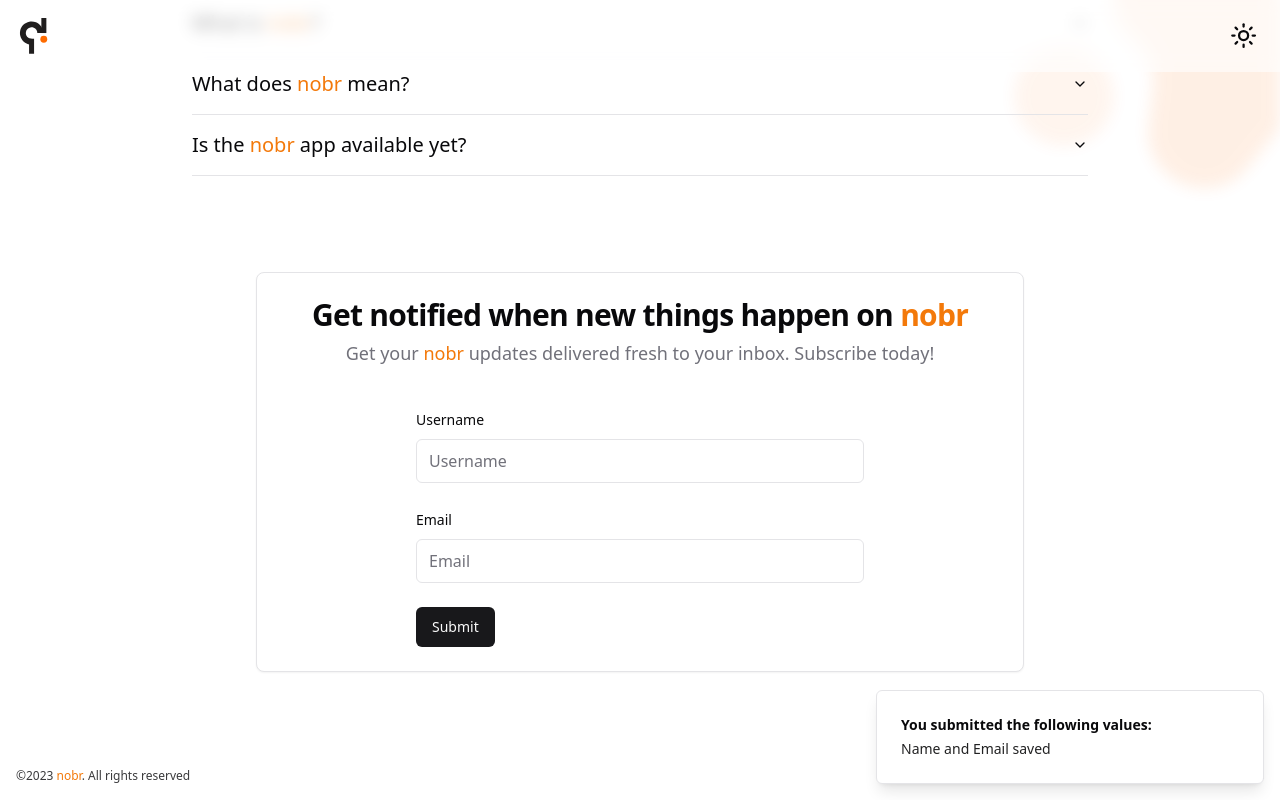
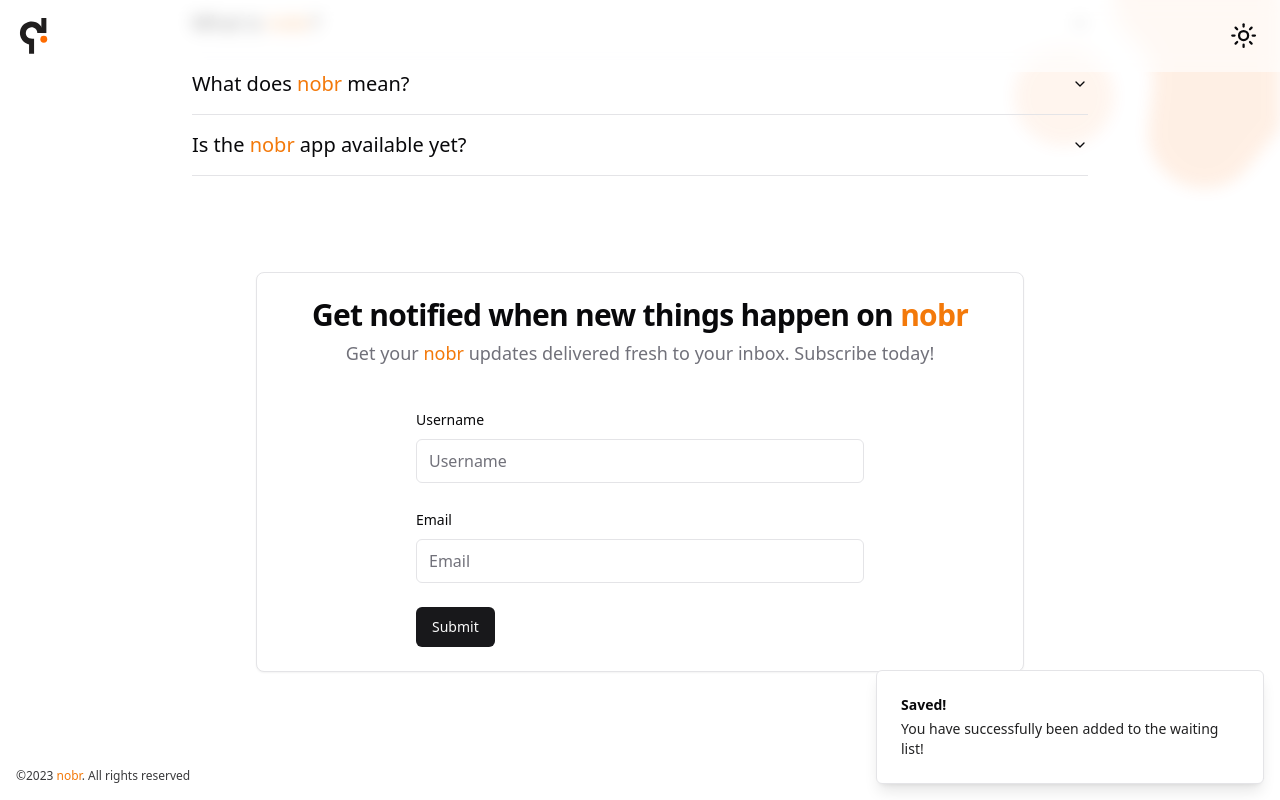
Before and after one commit to 3akare/nobr, a Next.js app: page / in a window 1280 px wide. Both pictures are taken after typing "Sample", "name@example.com" into the empty fields and a click on the button "Submit". Shown: the part 723-1523 px from the top of the page. Built offline with nearby package versions, Linux system fonts and the light colour scheme; no server answers.

Commit message:
Fixed the toaster

```diff
--- a/app/components/InputForm.tsx
+++ b/app/components/InputForm.tsx
@@ -22,8 +22,8 @@ import { addDoc } from "firebase/firestore";
 import { collectionRef } from "../../firebase";
 
 const FormSchema = z.object({
-  username: z.string().min(2, {
-    message: "Username must be at least 2 characters.",
+  username: z.string().min(4, {
+    message: "Username must be at least 4 characters.",
   }),
   email: z.string().email(),
 });
@@ -40,8 +40,8 @@ export function InputForm() {
   function onSubmit(data: z.infer<typeof FormSchema>) {
     addDoc(collectionRef, { ...data });
     toast({
-      title: "You submitted the following values:",
-      description: <p>Name and Email saved</p>,
+      title: "Saved!",
+      description: <p>You have successfully been added to the waiting list!</p>,
     });
     form.reset();
   }
```
Lines whose indentation alone changed are shown as unchanged.
